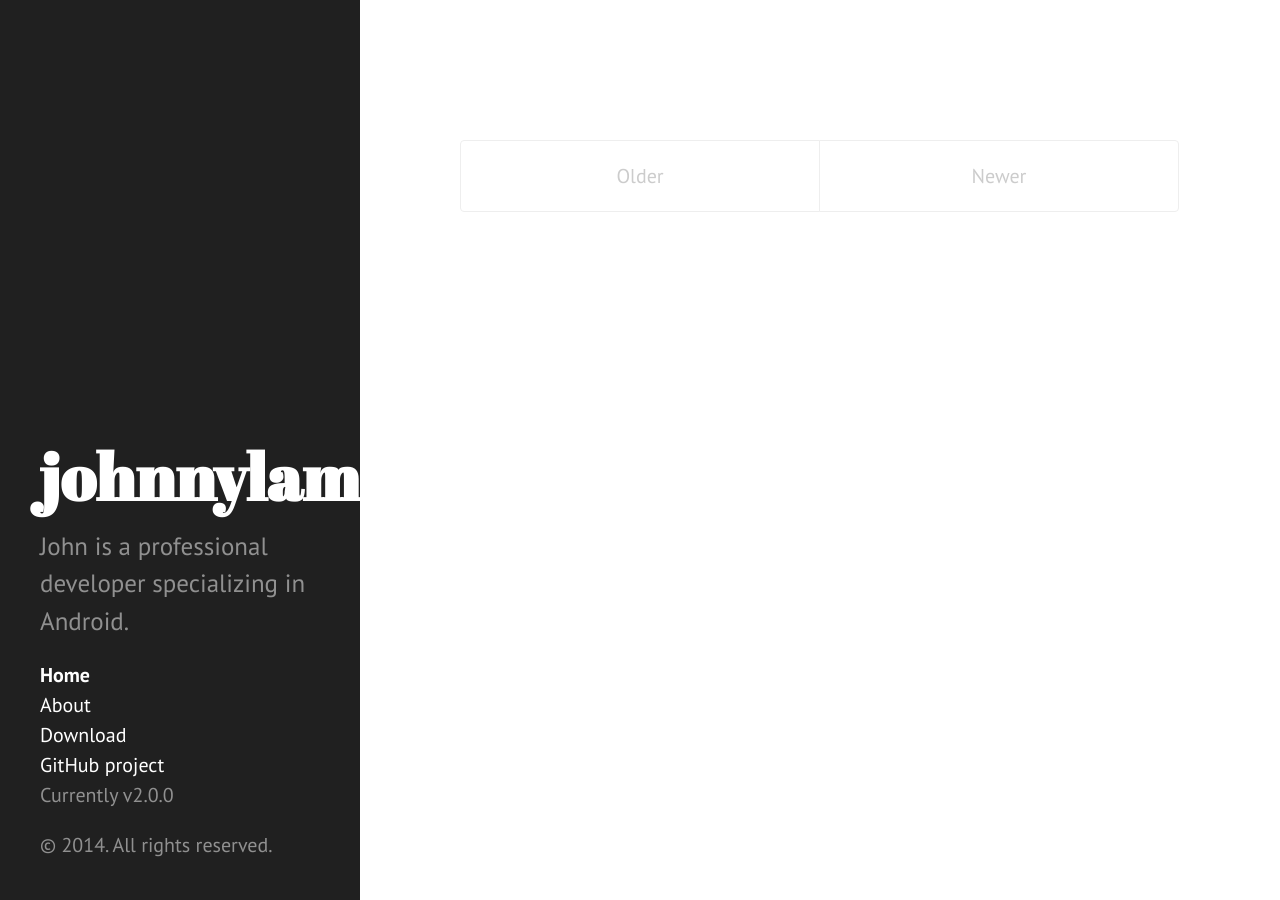
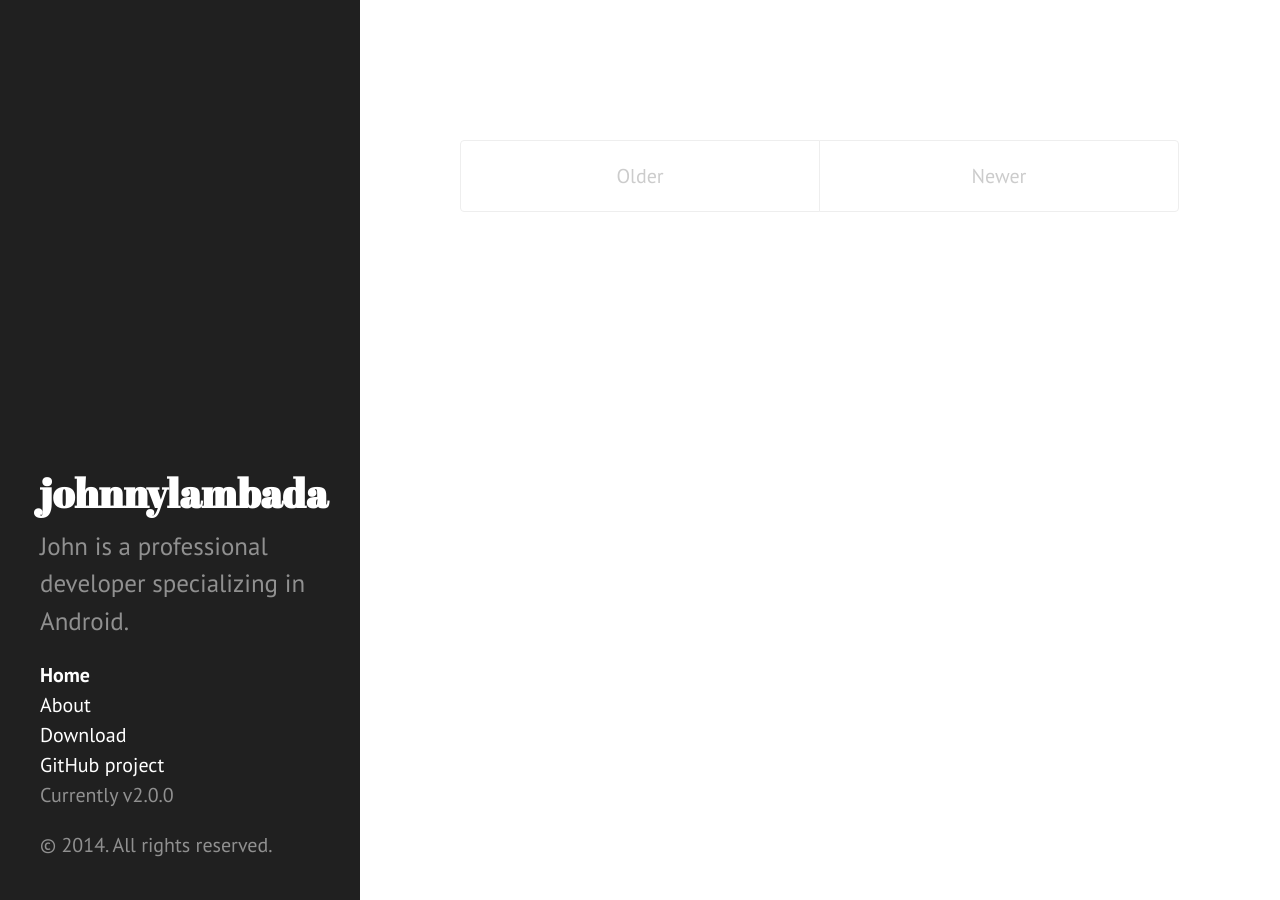
Before and after one commit to squip/squip.github.io, a Jekyll site: the page built from index.html, in a window 1280 px wide. Built offline with Jekyll 4.4.1, drawn with Linux system fonts in a browser that asks for light colours; Markdown is read by kramdown in place of the engine named in the settings; the list of posts is cut into pages by our own code.

Commit message:
Make my name fit

```diff
--- a/public/css/hyde.css
+++ b/public/css/hyde.css
@@ -80,7 +80,7 @@ html {
   color: #fff;
   margin-top: 0;
   font-family: "Abril Fatface", serif;
-  font-size: 3.25rem;
+  font-size: 2.0rem;
 }
 
 /* Sidebar nav */
```
